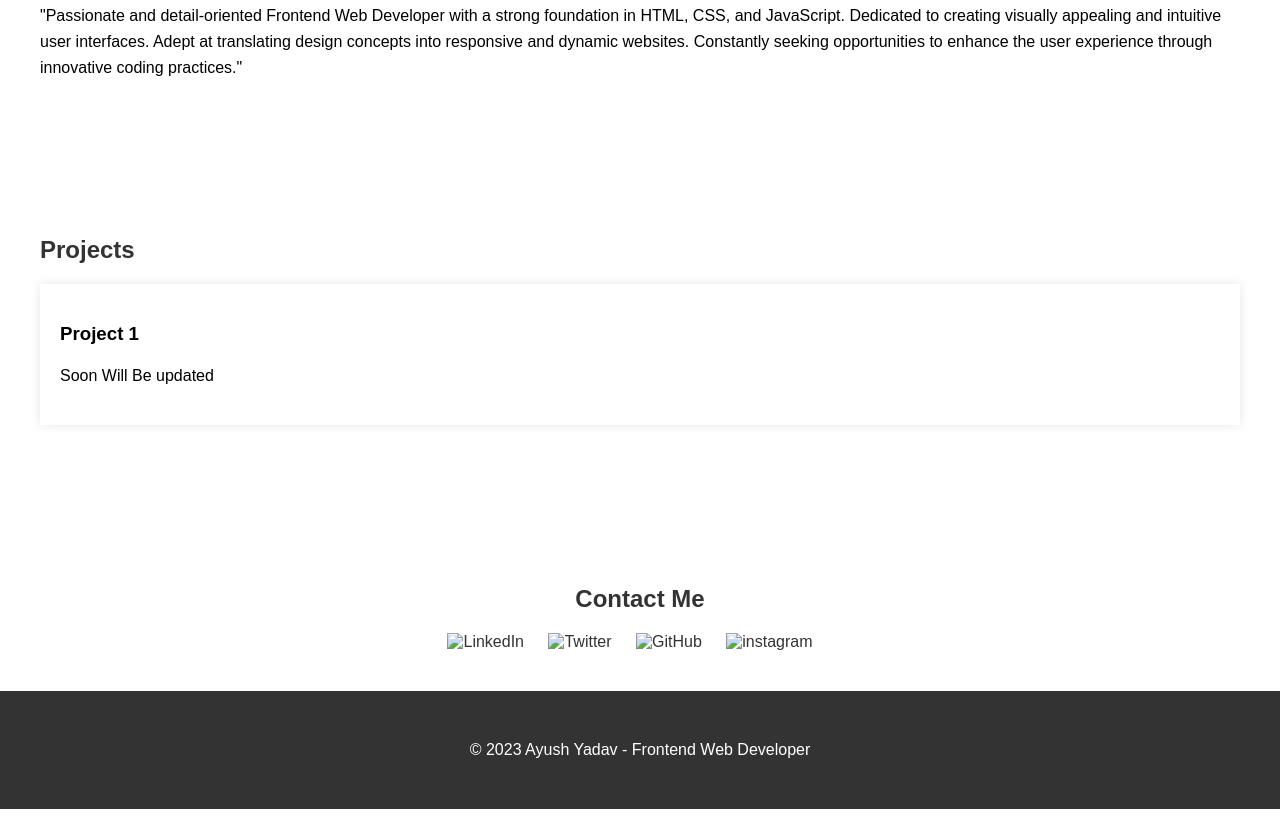
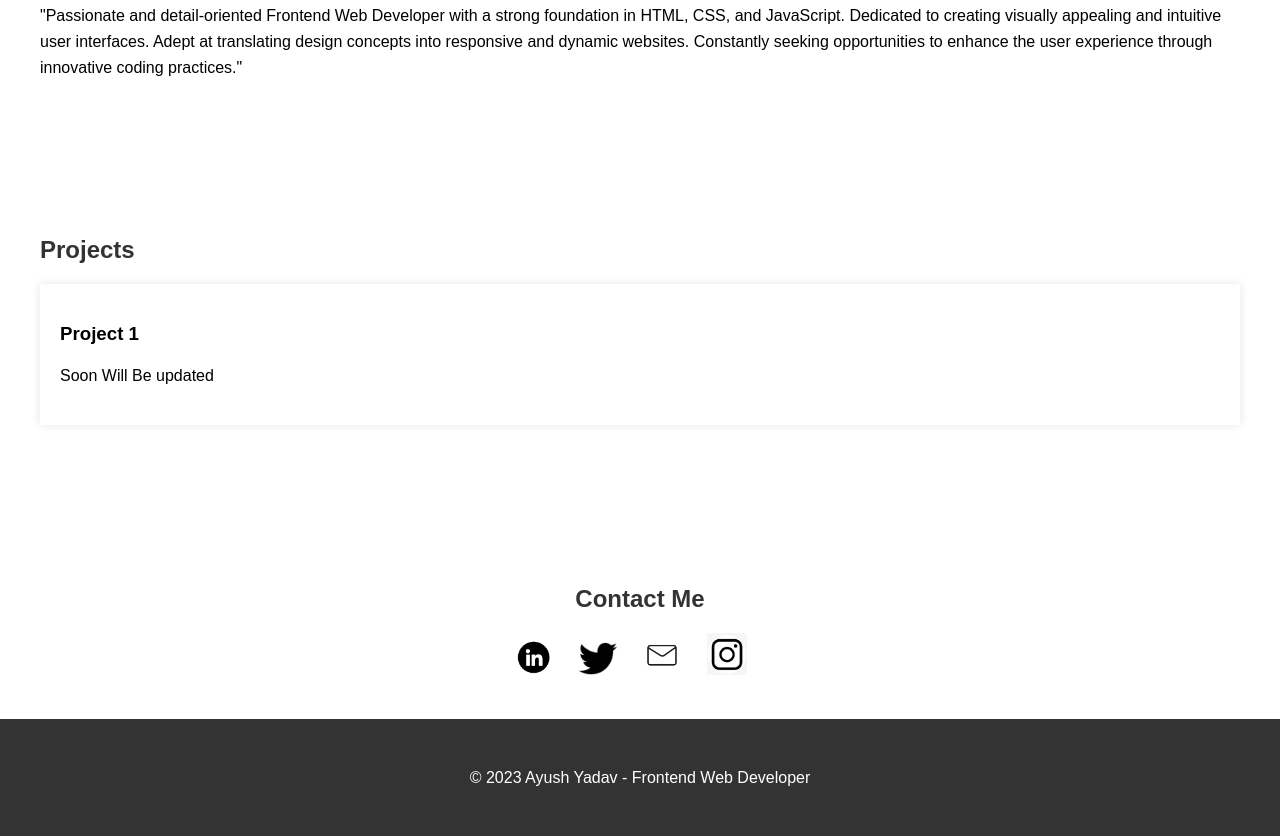
Before and after one commit to ayushyadav999/portfolio, a plain HTML site: page index.html in a window 1280 px wide. Shown: the part 1195-2031 px from the top of the page. Before the commit the page ends 2004 px from the top, so only its background shows below. Drawn offline with Linux system fonts and the light colour scheme; a script that the page names is missing.

Commit message:
add index.html file

```diff
--- a/index.html
+++ b/index.html
@@ -19,7 +19,7 @@
             </ul>
         </nav>
         <div class="container">
-            <img class="profile-img" src="./images/ayush.jpg" alt="" height="200px" width="200px">
+            <img class="profile-img" src="ayush.jpg" alt="" height="200px" width="200px">
             <h1>Ayush Yadav</h1>
             <p class="text">Frontend Web Developer</p>
         </div>
@@ -52,10 +52,10 @@
         <div class="contact-container">
             <h2>Contact Me</h2>
             <div class="social-platforms">
-                <a href="https://www.linkedin.com/in/ayush-yadav-519a81254/" class="platform-link"><img src="images/linkedin-icons-set-isolated-social-media-logo-free-vector-removebg-preview.png" alt="LinkedIn"></a>
-                <a href="https://twitter.com/mashplayzz" class="platform-link"><img src="./images/Twitter-symbol.jpg" alt="Twitter"></a>
-                <a href="mailto:ydvayush99@gmail.com" class="platform-link"><img src="./images/email-icon-vector-illustration.jpg" alt="GitHub"></a>
-                <a href="https://www.instagram.com/mashplayzz/" class="platform-link insta"><img src="./images/instagram-logo-black-9.png" alt="instagram"></a>
+                <a href="https://www.linkedin.com/in/ayush-yadav-519a81254/" class="platform-link"><img src="linkedin-icons-set-isolated-social-media-logo-free-vector-removebg-preview.png" alt="LinkedIn"></a>
+                <a href="https://twitter.com/mashplayzz" class="platform-link"><img src="Twitter-symbol.jpg" alt="Twitter"></a>
+                <a href="mailto:ydvayush99@gmail.com" class="platform-link"><img src="email-icon-vector-illustration.jpg" alt="GitHub"></a>
+                <a href="https://www.instagram.com/mashplayzz/" class="platform-link insta"><img src="instagram-logo-black-9.png" alt="instagram"></a>
 
             </div>
         </div>
```
